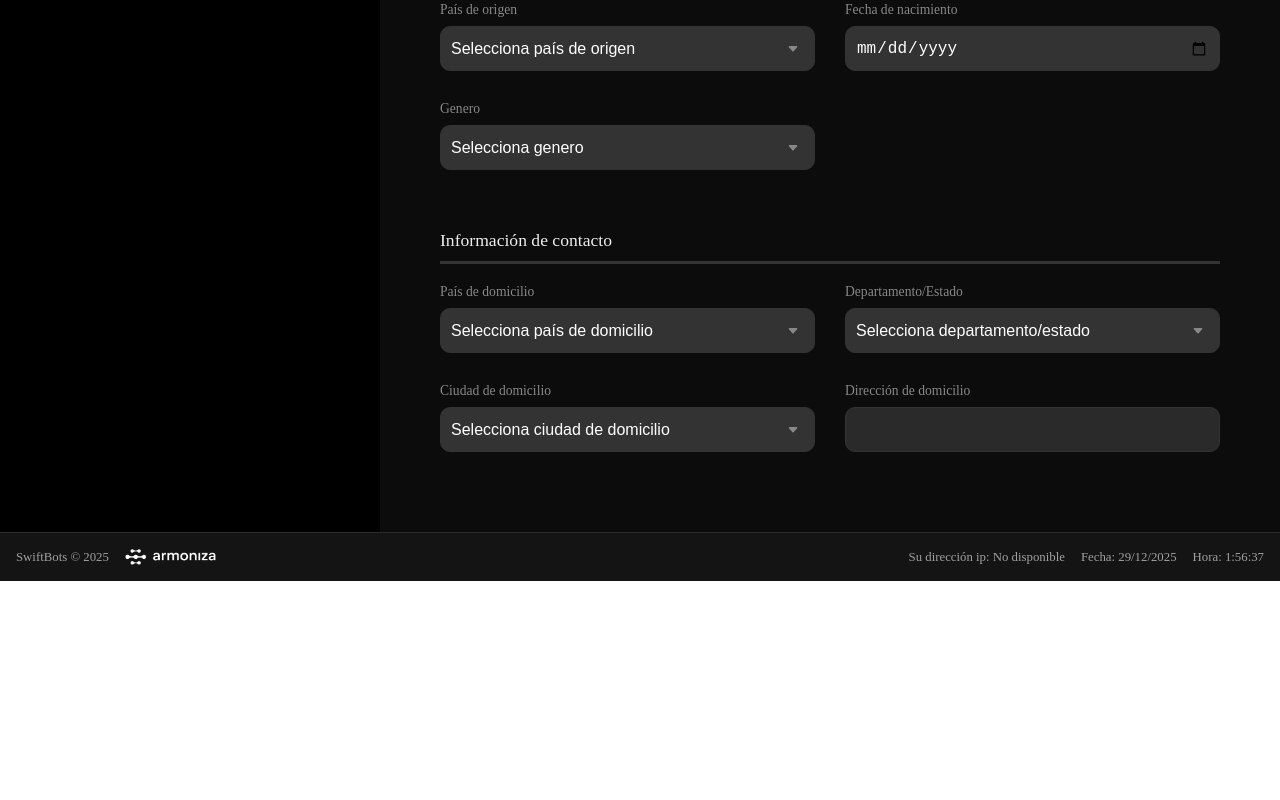
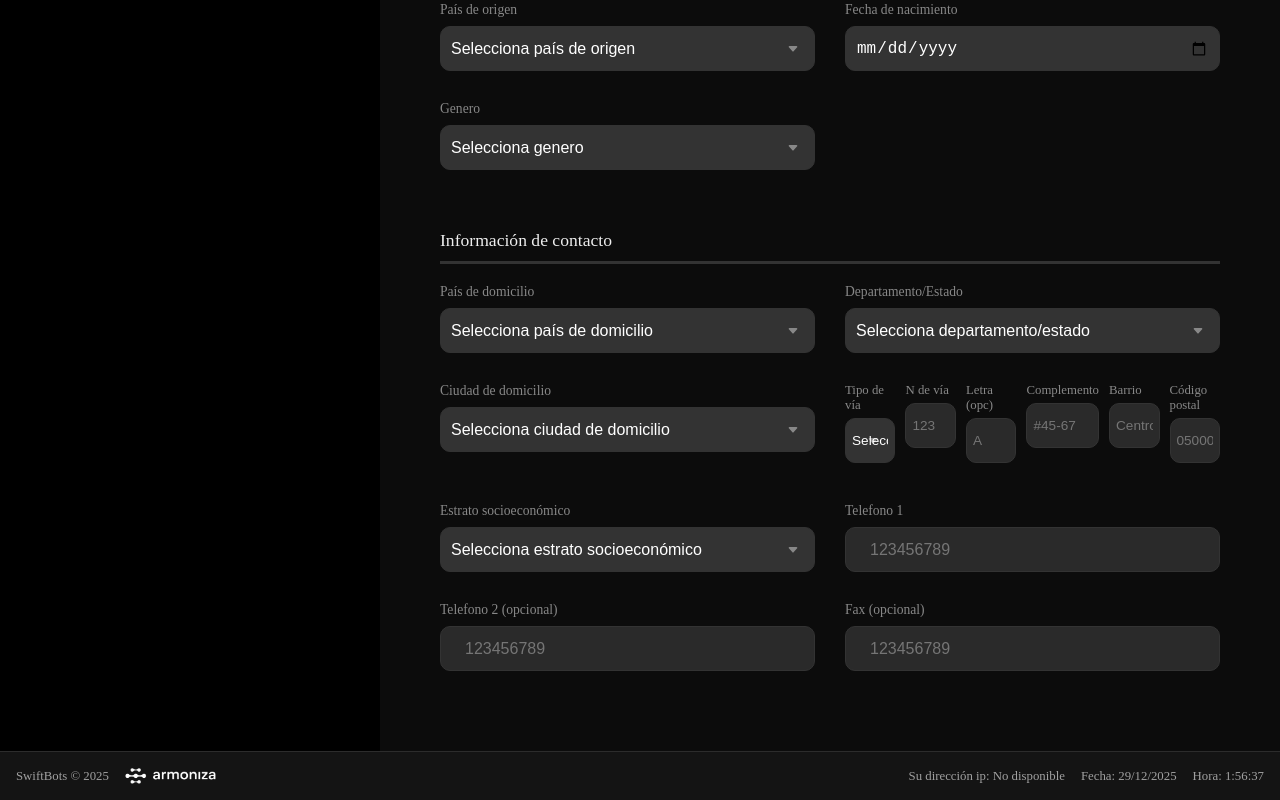
Before and after one commit to CarlosFmanjarresmunoz/armoniza, a React (Vite) app in the folder armoniza/: page /registro in a window 1280 px wide. Shown: the part 980-1780 px from the top of the page. Before the commit the page ends 1561 px from the top, so only its background shows below. Built offline with nearby package versions, Linux system fonts and the light colour scheme; no server answers.

Commit message:
se realizaron campos de datos de contacto

```diff
--- a/armoniza/src/pages/Registros/Registro.css
+++ b/armoniza/src/pages/Registros/Registro.css
@@ -42,6 +42,33 @@
   grid-template-columns: 1fr 1fr;
   gap: 30px;
   margin-bottom: 20px;
+}
+
+.address-row {
+  grid-template-columns: 1fr 1fr;
+}
+
+.address-compact {
+  display: grid;
+  grid-template-columns: repeat(6, 1fr);
+  gap: 10px;
+  margin-bottom: 10px;
+}
+
+.field-compact {
+  display: flex;
+  flex-direction: column;
+}
+
+.field-compact label {
+  font-size: 0.8rem;
+  margin-bottom: 5px;
+  color: #888;
+}
+
+.field-compact .custom-control {
+  padding: 6px;
+  font-size: 0.85rem;
 }
 
 .field { display: flex; flex-direction: column; }
--- a/armoniza/src/pages/Registros/Registro.jsx
+++ b/armoniza/src/pages/Registros/Registro.jsx
@@ -19,7 +19,14 @@ function Registro() {
     genero: '',
     paisDomicilio: '',
     departamentoEstado: '',
-    ciudadDomicilio: ''
+    ciudadDomicilio: '',
+    estadoSocioeconomico: '',
+    tipoVia: '',
+    numeroVia: '',
+    letraVia: '',
+    complemento: '',
+    barrio: '',
+    codigoPostal: ''
   });
 
   const handleFileChange = (e, field) => {
@@ -255,7 +262,7 @@ function Registro() {
 
             <div className="Label-header">Información de contacto</div>
             <div className="Registro-form">
-               <div className="form-row" >
+              <div className="form-row" >
                 {/* SELECT PAÍS DE DOMICILIO*/}
                 <div className="field">
                   <label>País de domicilio</label>
@@ -286,18 +293,141 @@ function Registro() {
                     <option value="Cali">Cali</option>
                   </select>
                 </div>
-                {/* INPUT DIRECCIÓN DE DOMICILIO */}
+
+
+                {/* FILA COMPACTA PARA DIRECCIÓN COMPLETA */}
+                <div className="address-compact">
+                  {/* SELECT TIPO DE VÍA */}
+                  <div className="field-compact">
+                    <label>Tipo de vía</label>
+                    <select name="tipoVia" value={formData.tipoVia} onChange={handleChange} className="custom-control">
+                      <option value="">Selecciona tipo de vía</option>
+                      <option value="Calle">Calle</option>
+                      <option value="Carrera">Carrera</option>
+                      <option value="Autopista">Autopista</option>
+                      <option value="Avenida">Avenida</option>
+                      <option value="Diagonal">Diagonal</option>
+                      <option value="Transversal">Transversal</option>
+                    </select>
+                  </div>
+                  {/* INPUT NÚMERO DE VÍA */}
+                  <div className="field-compact">
+                    <label>N de vía</label>
+                    <input
+                      type="text"
+                      name="numeroVia"
+                      value={formData.numeroVia}
+                      onChange={handleChange}
+                      className="custom-control"
+                      placeholder="123"
+                    />
+                  </div>
+                  {/* INPUT LETRA DE VÍA */}
+                  <div className="field-compact">
+                    <label>Letra (opc)</label>
+                    <input
+                      type="text"
+                      name="letraVia"
+                      value={formData.letraVia}
+                      onChange={handleChange}
+                      className="custom-control"
+                      placeholder="A"
+                    />
+                  </div>
+                  {/* INPUT COMPLEMENTO */}
+                  <div className="field-compact">
+                    <label>Complemento</label>
+                    <input
+                      type="text"
+                      name="complemento"
+                      value={formData.complemento}
+                      onChange={handleChange}
+                      className="custom-control"
+                      placeholder="#45-67"
+                    />
+                  </div>
+                  {/* INPUT BARRIO */}
+                  <div className="field-compact">
+                    <label>Barrio</label>
+                    <input
+                      type="text"
+                      name="barrio"
+                      value={formData.barrio}
+                      onChange={handleChange}
+                      className="custom-control"
+                      placeholder="Centro"
+                    />
+                  </div>
+                  {/* INPUT CÓDIGO POSTAL */}
+                  <div className="field-compact">
+                    <label>Código postal</label>
+                    <input
+                      type="text"
+                      name="codigoPostal"
+                      value={formData.codigoPostal}
+                      onChange={handleChange}
+                      className="custom-control"
+                      placeholder="050001"
+                    />
+                  </div>
+
+                </div>
+
+                {/* SELECT ESTRATO SOCIOECONOMICO */}
                 <div className="field">
-                  <label>Dirección de domicilio</label>
+                  <label>Estrato socioeconómico</label>
+                  <select name="estratoSocioeconomico" value={formData.estratoSocioeconomico} onChange={handleChange} className="custom-control">
+                    <option value="">Selecciona estrato socioeconómico</option>
+                    <option value="1">1</option>
+                    <option value="2">2</option>
+                    <option value="3">3</option>
+                    <option value="4">4</option>
+                    <option value="5">5</option>
+                    <option value="6">6</option>
+                  </select>
+                </div>
+
+                {/* INPUT TELEFONO 1*/}
+                <div className="field">
+                  <label>Telefono 1</label>
                   <input
                     type="text"
-                    name="direccionDomicilio"
-                    value={formData.direccionDomicilio}
+                    name="telefono1"
+                    value={formData.telefono1}
                     onChange={handleChange}
                     className="custom-control"
+                    placeholder="123456789"
                   />
                 </div>
-            </div>
+                {/* INPUT TELEFONO 2*/}
+                <div className="field">
+                  <label>Telefono 2 (opcional)</label>
+                  <input
+                    type="text"
+                    name="telefono2"
+                    value={formData.telefono2}
+                    onChange={handleChange}
+                    className="custom-control"
+                    placeholder="123456789"
+                  />
+                </div>
+
+                {/* INPUT FAX*/}
+                <div className="field">
+                  <label>Fax (opcional)</label>
+                  <input
+                    type="text"
+                    name="fax"
+                    value={formData.fax}
+                    onChange={handleChange}
+                    className="custom-control"
+                    placeholder="123456789"
+                  />
+                </div>
+
+              </div>
+
+
             </div>
           </form>
         </main>
```
